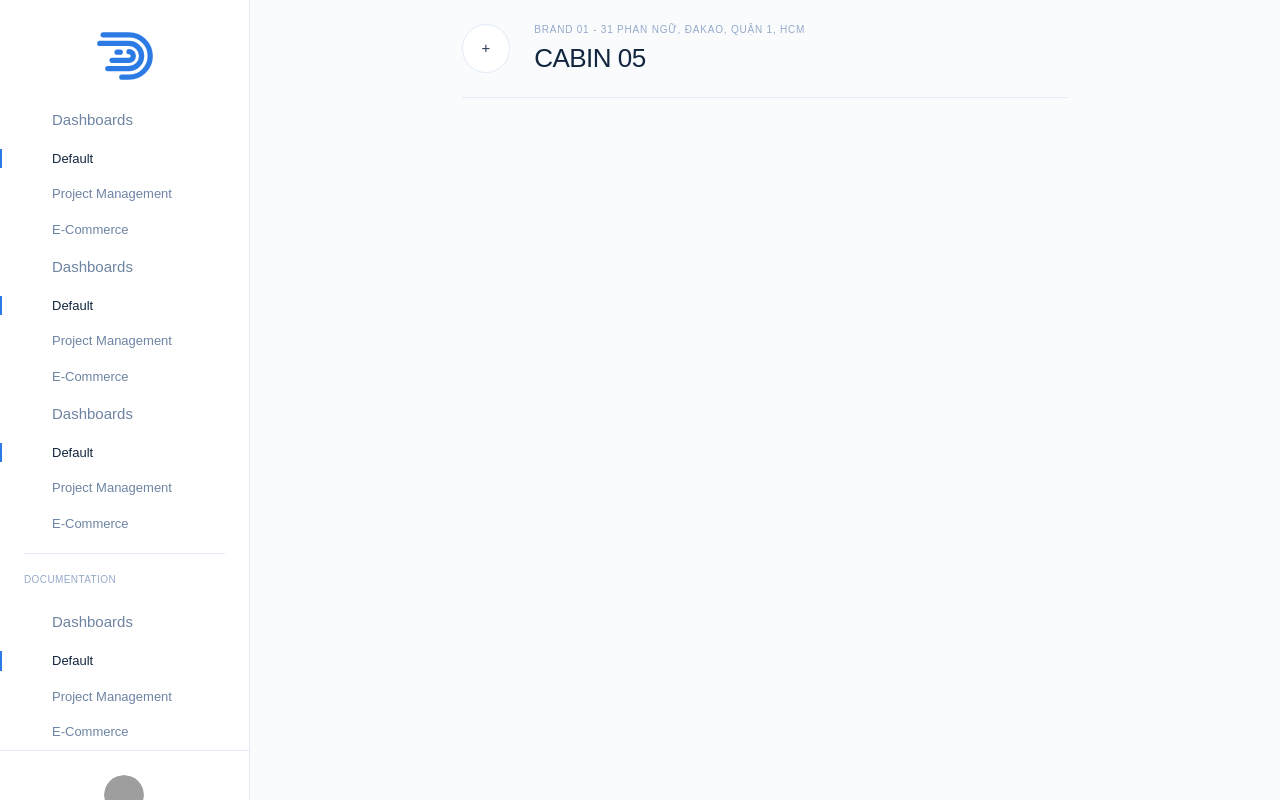
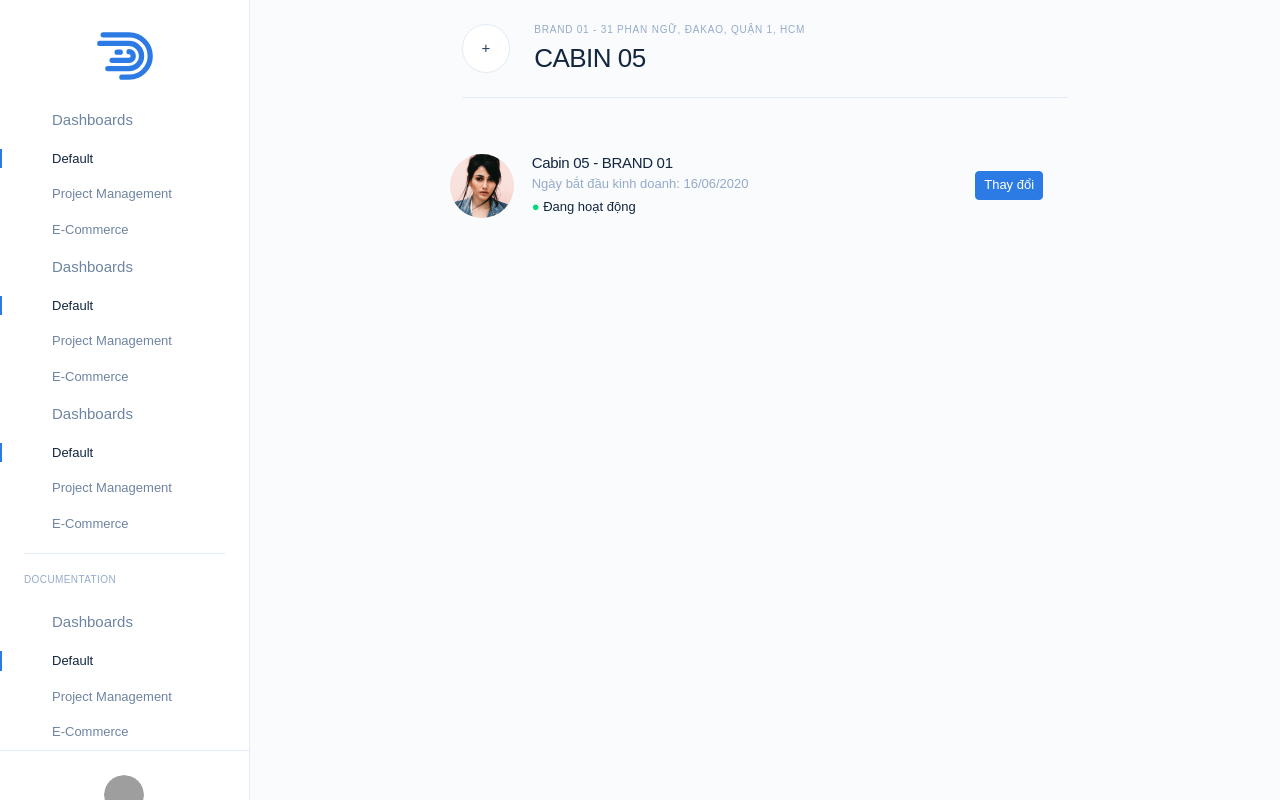
Before and after one commit to chenhuanghui/cabindashboard, a Next.js app: page /cabin/1 in a window 1280 px wide. Built offline with nearby package versions, Linux system fonts and the light colour scheme; grey boxes are pictures that could not be loaded; a web font is replaced by a local one.

Commit message:
load card body

```diff
--- a/components/card/card_body.js
+++ b/components/card/card_body.js
@@ -6,8 +6,41 @@ export default class CardBody extends React.Component {
     render () {
         return (
             // card body
-            <div>
+            <div className="card-body">
+                <div className="row align-items-center">
+                    <div className="col-auto">
+                        <a href="profile-posts.html" className="avatar avatar-lg">
+                        <img src="/assets/img/avatars/profiles/avatar-1.jpg" alt="..." className="avatar-img rounded-circle"/>
+                        </a>
+                    </div>
 
+                    <div className="col ml-n2">
+                        <h4 className="mb-1"><a href="profile-posts.html">Cabin 05 - BRAND 01</a></h4>
+
+                        <p className="small text-muted mb-1">Ngày bắt đầu kinh doanh: 16/06/2020</p>
+
+                        <p className="small mb-0">
+                            <span className="text-success">●</span> Đang hoạt động
+                        </p>
+                    </div>
+
+                    <div className="col-auto">
+                        <a href="#!" className="btn btn-sm btn-primary d-none d-md-inline-block">Thay đổi</a>
+                    </div>
+
+                    <div className="col-auto">
+                        <div className="dropdown">
+                            <a href="#" className="dropdown-ellipses dropdown-toggle" role="button" data-toggle="dropdown" aria-haspopup="true" data-expanded="false">
+                                <i className="fe fe-more-vertical"></i>
+                            </a>
+                            <div className="dropdown-menu dropdown-menu-right">
+                                <a href="#!" className="dropdown-item">Action</a>
+                                <a href="#!" className="dropdown-item">Another action</a>
+                                <a href="#!" className="dropdown-item">Something else here</a>
+                            </div>
+                        </div>
+                    </div>
+                </div>
             </div>
         )
     }
--- a/layouts/LayoutCabinDetail.js
+++ b/layouts/LayoutCabinDetail.js
@@ -3,10 +3,8 @@ import Head from 'next/head'
 
 import NavChildGroup from '../components/nav/nav_child_group'
 import DropUpWithImage from '../components/nav/drop_up_with_image'
-import CardItemText from '../components/card/card_item_text'
-import CardItemTextChart from '../components/card/card_item_text_chart'
-import TableRich from '../components/table/table_rich'
-import HeaderArrow from '../components/header/header_arrow.js'
+import HeaderArrow from '../components/header/header_arrow'
+import CardBody from '../components/card/card_body'
 
 export default class LayoutCabinDetail extends React.Component {
     render () {
@@ -79,7 +77,7 @@ export default class LayoutCabinDetail extends React.Component {
                     <div className="row justify-content-center">
                         <div className="col-12 col-lg-10 col-xl-8">
                             <HeaderArrow />
-
+                            <CardBody />
 
                         </div>
                     </div>
```
